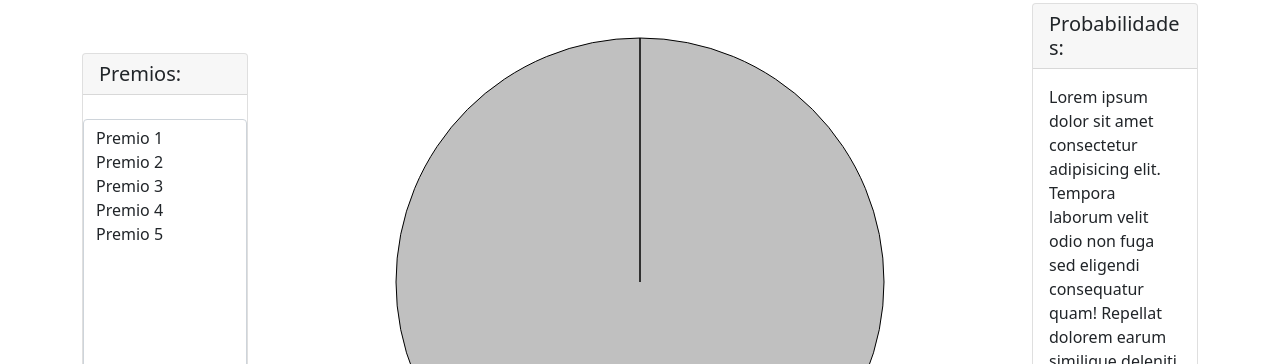
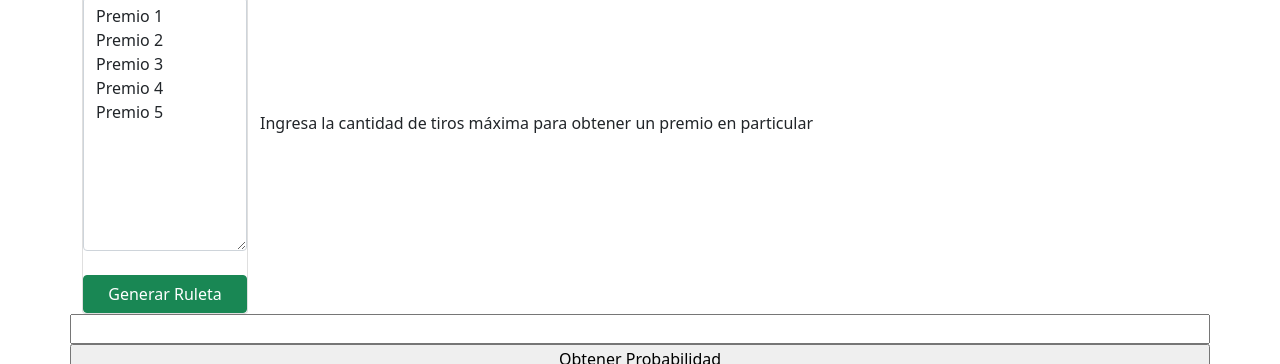
Before and after one commit to mauavilespi/Ruleta_Probabilidad, a plain HTML site: page index.html in a window 1280 px wide. Shown: the part 69-433 px from the top of the page. Drawn offline with Linux system fonts and the light colour scheme.

Commit message:
Add files via upload

```diff
--- a/JS/ruleta.js
+++ b/JS/ruleta.js
@@ -77,3 +77,11 @@ function leerElementos() {
     });
     DibujarRuleta(ElementosRuleta);
 }
+
+function generarProbabilidad() {
+  var elementos = document.getElementById("ListaPremios").value.split("\n");
+  var tirosTotales = parseInt(document.getElementById("tirosTotales").value);
+  var probabilidadTotal = 1 - Math.pow((elementos.length-1)/elementos.length,tirosTotales);
+  document.getElementById("texto").innerHTML = "La probabilidad de obtener un premio en particular es de " + (1/elementos.length) +
+  ".\n La probabilidad de obtener un premio en particar en " + tirosTotales +" tiros es de "+ probabilidadTotal;
+}
--- a/index.html
+++ b/index.html
@@ -51,6 +51,11 @@ Premio 5
 
             </div>
 
+            <!--Probabilidad total -->
+              Ingresa la cantidad de tiros máxima para obtener un premio en particular
+              <input type="text" id="tirosTotales">
+              <input type="button" onclick="generarProbabilidad()" value="Obtener Probabilidad">
+
             <!--Ruleta-->
             <div class="col-8">
                 <h1 style="text-align: center;">RULETA</h1>
@@ -73,7 +78,7 @@ Premio 5
                         Probabilidades:
                     </h5>
                     <div class="card-body">
-                        <div class="card-text">
+                        <div class="card-text" id="texto">
                             Lorem ipsum dolor sit amet consectetur adipisicing elit. Tempora laborum velit odio non fuga sed eligendi consequatur quam! Repellat dolorem earum similique deleniti provident quis officia vero, soluta dolor laudantium.
                         </div>
                     </div>
```
